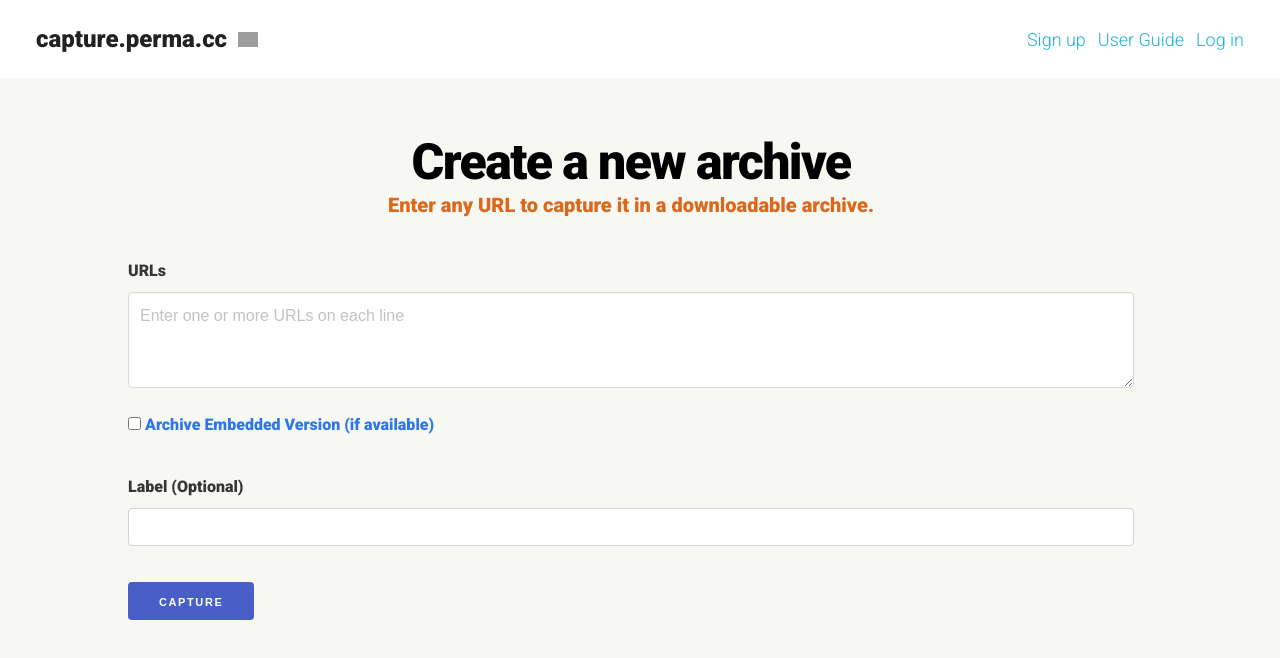
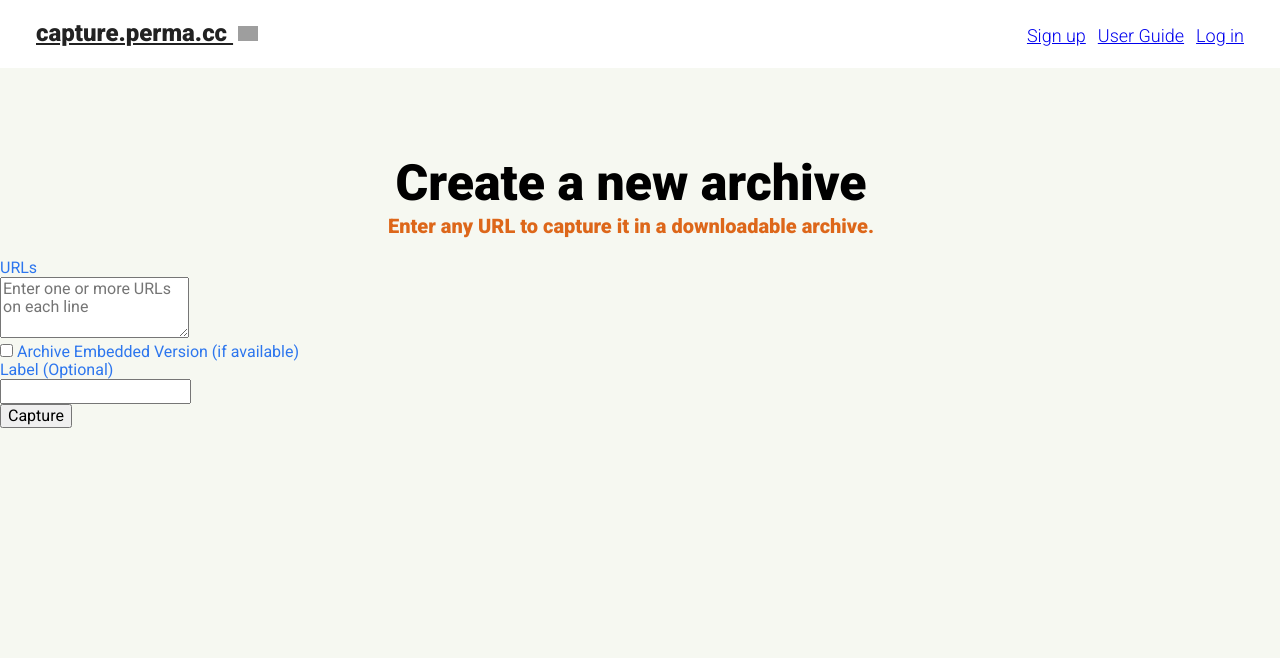
Before and after one commit to harvard-lil/perma-capture, a Vue app in the folder web/frontend/: page / in a window 1280 px wide. Shown: the top 658 px of the page. Built offline with nearby package versions, Linux system fonts and the light colour scheme; grey boxes are pictures that could not be loaded.

Commit message:
Remove old css frameworks and update normalize.css

```diff
--- a/web/frontend/package.json
+++ b/web/frontend/package.json
@@ -8,9 +8,7 @@
   },
   "dependencies": {
     "@fontsource/roboto": "^4.2.1",
-    "bulma": "0.9.0",
-    "normalize.css": "3.0.2",
-    "skeleton-css": "^2.0.4",
+    "normalize.css": "^8.0.1",
     "vue": "^3.0.5",
     "vuex": "^4.0.0"
   },
--- a/web/frontend/src/App.vue
+++ b/web/frontend/src/App.vue
@@ -15,9 +15,7 @@ export default defineComponent({
 </script>
 
 <style>
-@import 'bulma/css/bulma.css';
 @import 'normalize.css';
-@import 'skeleton-css/css/skeleton.css';
 @import '@fontsource/roboto/300.css';
 @import '@fontsource/roboto/400.css';
 @import '@fontsource/roboto/900.css';
```
Also changed, not shown: 1 other file (tests, documents, lock files or other folders).
